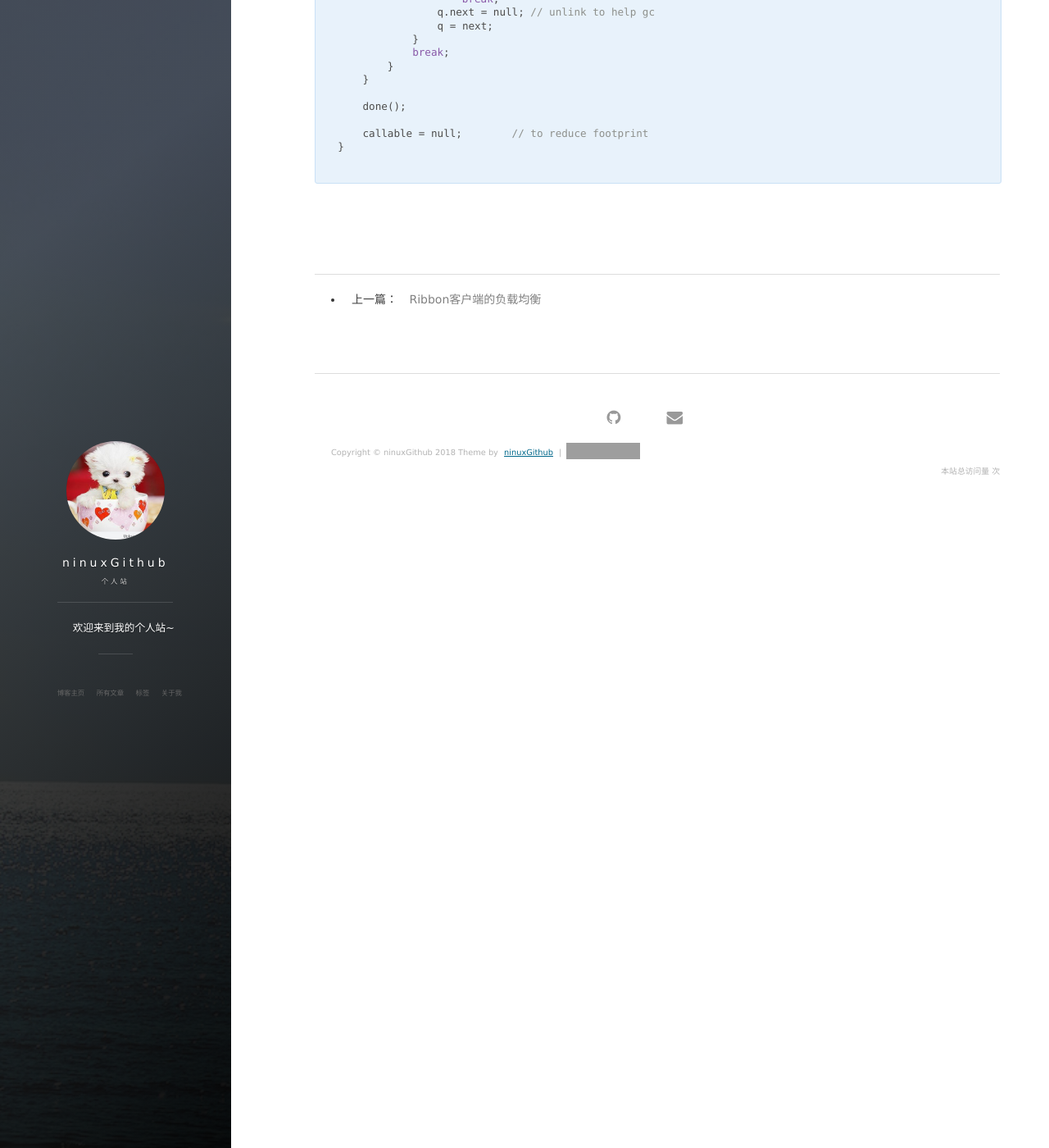
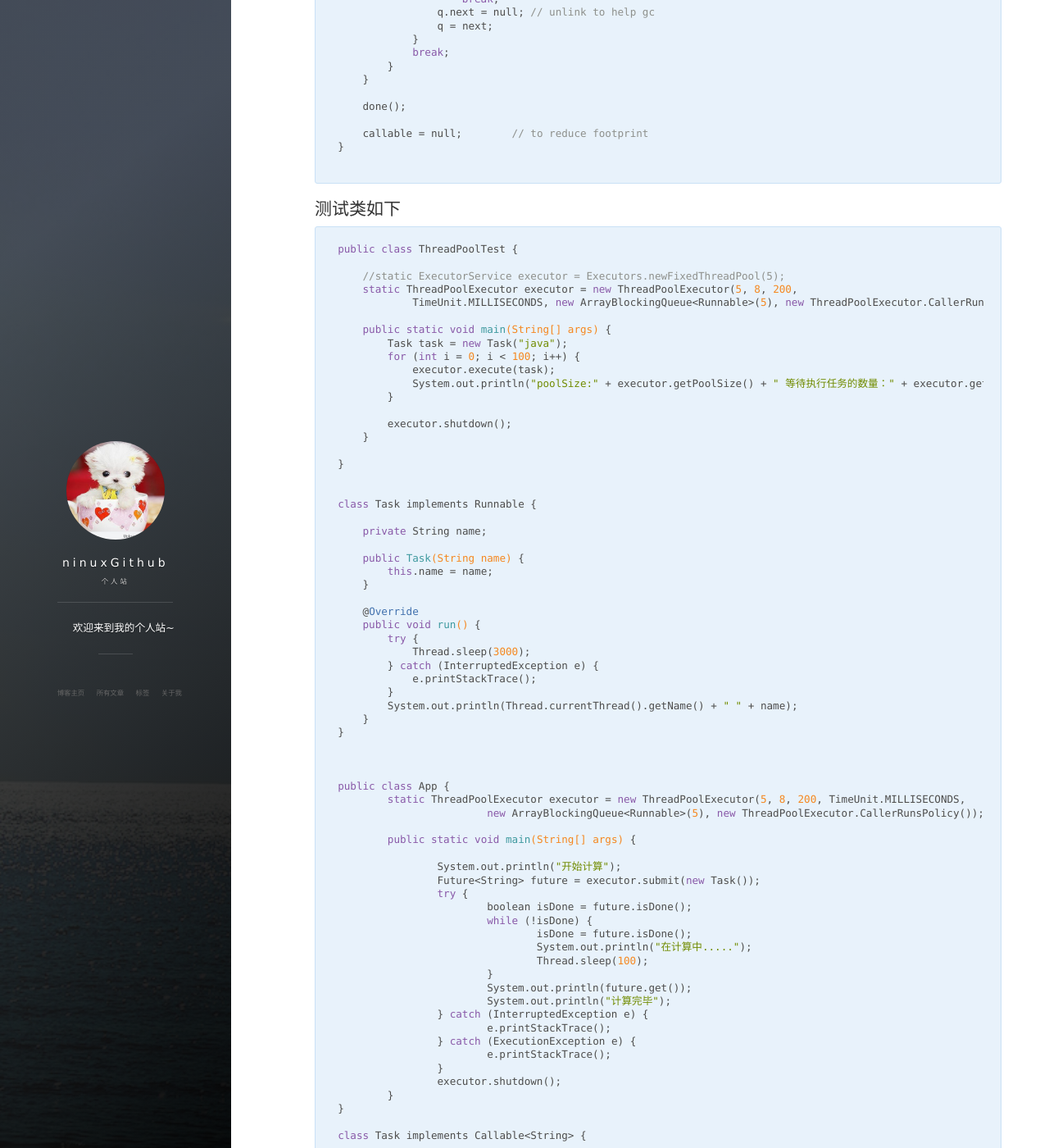
Before and after one commit to ninuxGithub/ninuxGithub.github.io, a Jekyll site: the page built from _posts/2018-12-27-ThreadPoolExecutor.md, in a window 1280 px wide and 1400 px high, scrolled down 3094 px. Shown: the whole window at 82% size. Built offline with Jekyll 4.4.1, drawn with Linux system fonts in a browser that asks for light colours; nearby versions of some CDN libraries; comment, search, counter and statistics services are not loaded; some of the changed text lies outside the part shown; grey boxes are pictures that could not be loaded.

Commit message:
add post

````diff
--- a/_posts/2018-12-27-ThreadPoolExecutor.md
+++ b/_posts/2018-12-27-ThreadPoolExecutor.md
@@ -191,3 +191,93 @@ private void finishCompletion() {
 }
 
 ```
+
+
+
+
+## 测试类如下
+
+```java
+public class ThreadPoolTest {
+
+    //static ExecutorService executor = Executors.newFixedThreadPool(5);
+    static ThreadPoolExecutor executor = new ThreadPoolExecutor(5, 8, 200,
+            TimeUnit.MILLISECONDS, new ArrayBlockingQueue<Runnable>(5), new ThreadPoolExecutor.CallerRunsPolicy());
+
+    public static void main(String[] args) {
+        Task task = new Task("java");
+        for (int i = 0; i < 100; i++) {
+            executor.execute(task);
+            System.out.println("poolSize:" + executor.getPoolSize() + " 等待执行任务的数量：" + executor.getQueue().size() + " 执行完毕的任务量：" + executor.getCompletedTaskCount());
+        }
+
+        executor.shutdown();
+    }
+
+}
+
+
+class Task implements Runnable {
+
+    private String name;
+
+    public Task(String name) {
+        this.name = name;
+    }
+
+    @Override
+    public void run() {
+        try {
+            Thread.sleep(3000);
+        } catch (InterruptedException e) {
+            e.printStackTrace();
+        }
+        System.out.println(Thread.currentThread().getName() + " " + name);
+    }
+}
+
+
+
+public class App {
+	static ThreadPoolExecutor executor = new ThreadPoolExecutor(5, 8, 200, TimeUnit.MILLISECONDS,
+			new ArrayBlockingQueue<Runnable>(5), new ThreadPoolExecutor.CallerRunsPolicy());
+
+	public static void main(String[] args) {
+
+		System.out.println("开始计算");
+		Future<String> future = executor.submit(new Task());
+		try {
+			boolean isDone = future.isDone();
+			while (!isDone) {
+				isDone = future.isDone();
+				System.out.println("在计算中.....");
+				Thread.sleep(100);
+			}
+			System.out.println(future.get());
+			System.out.println("计算完毕");
+		} catch (InterruptedException e) {
+			e.printStackTrace();
+		} catch (ExecutionException e) {
+			e.printStackTrace();
+		}
+		executor.shutdown();
+	}
+}
+
+class Task implements Callable<String> {
+
+	public String call() throws Exception {
+		TimeUnit.MINUTES.sleep(5);
+		return "java";
+	}
+
+}
+
+
+
+
+
+
+
+
+```
````
